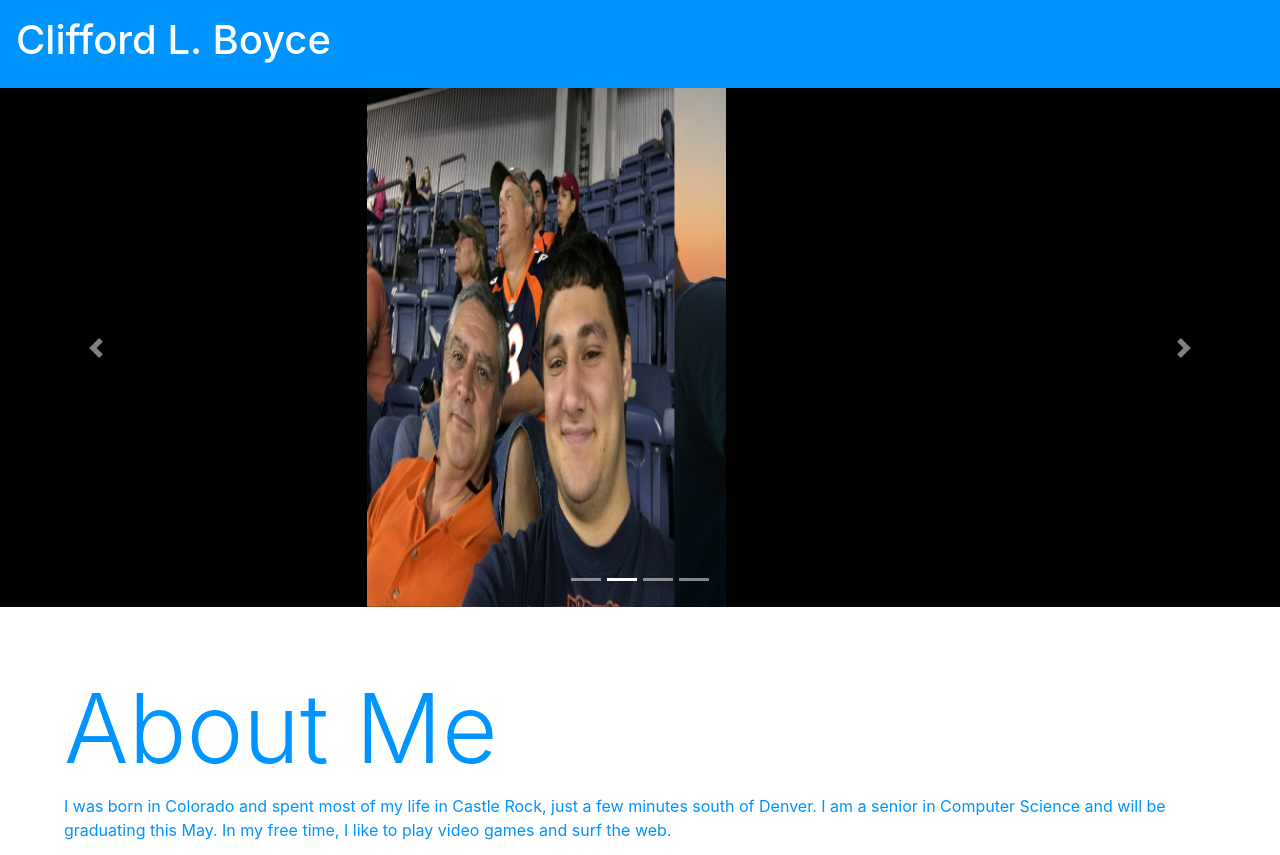
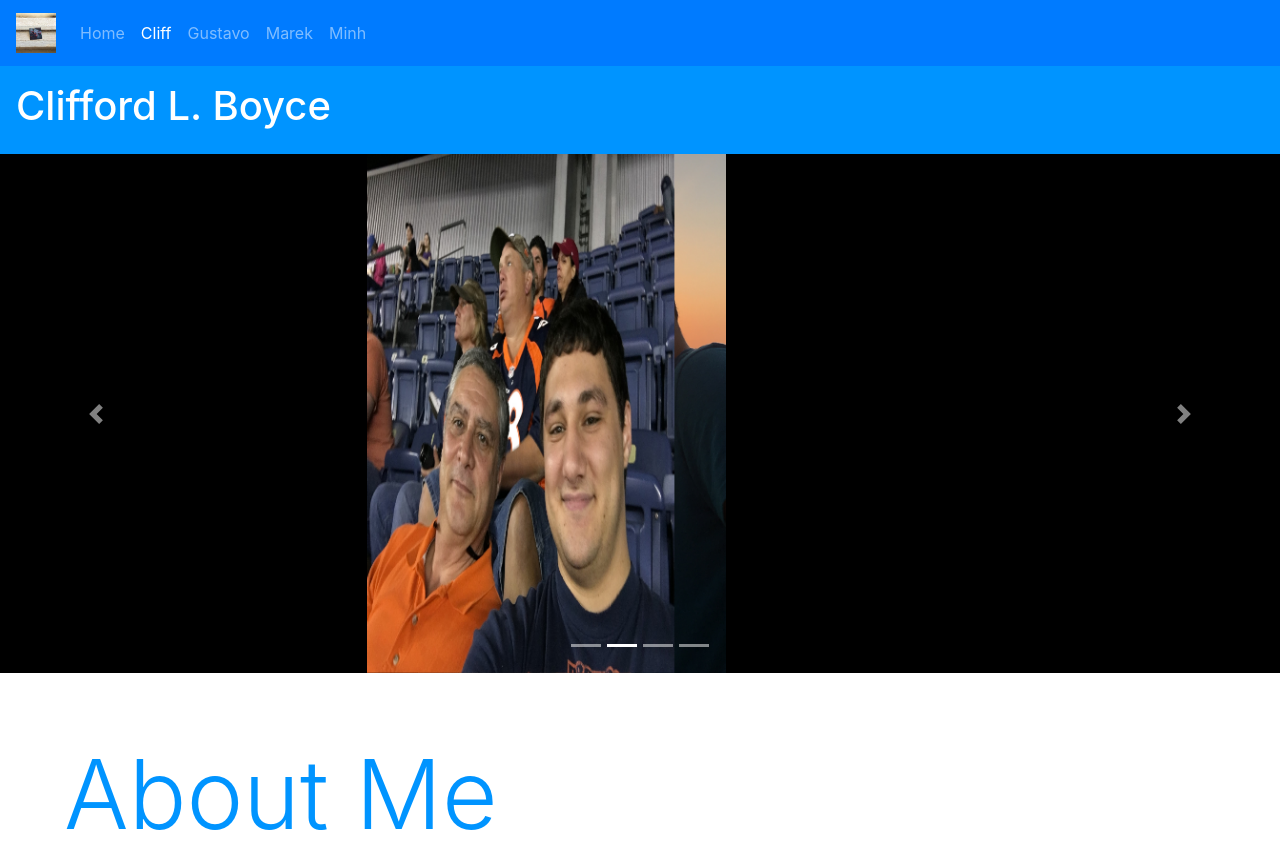
Before and after one commit to Minhtvu/WebApp_Unit6, a plain HTML site: page cliff.html in a window 1280 px wide. Shown: the top 855 px of the page. Drawn offline with nearby package versions, Linux system fonts and the light colour scheme.

Commit message:
Added a home page with nav bar

```diff
--- a/cliff.html
+++ b/cliff.html
@@ -11,6 +11,34 @@
   <script src="https://maxcdn.bootstrapcdn.com/bootstrap/4.0.0/js/bootstrap.min.js"></script>
 </head>
 <body>
+
+<nav class="navbar navbar-expand-sm bg-primary navbar-dark">
+	<a class="navbar-brand" href="#">
+      <img src="images/003.jpg" alt="logo" style="width:40px;">
+    </a>
+    <button class="navbar-toggler" type="button" data-toggle="collapse" data-target="#collapsibleNavbar">
+      <span class="navbar-toggler-icon"></span>
+    </button>
+  <!-- Links -->
+    <div class="collapse navbar-collapse" id="collapsibleNavbar">
+  <ul class="navbar-nav">
+    <li class="nav-item">
+      <a class="nav-link" href="index.html">Home</a>
+    </li>
+    <li class="nav-item active">
+      <a class="nav-link" href="cliff.html">Cliff</a>
+    </li>
+    <li class="nav-item">
+      <a class="nav-link" href="gustavo.html">Gustavo</a>
+    </li>
+    <li class="nav-item">
+      <a class="nav-link" href="#">Marek</a>
+    </li>
+	<li class="nav-item">
+      <a class="nav-link" href="minh.html">Minh</a>
+    </li>
+  </ul>
+</nav>
 
 <div id="name">
   <h1>Clifford L. Boyce</h1>
```
Also changed, not shown: gustavo.html (+20 -0 lines), index.html (added, +44 -0 lines), minh.html (+20 -0 lines), images/minesLogo.png (added).
